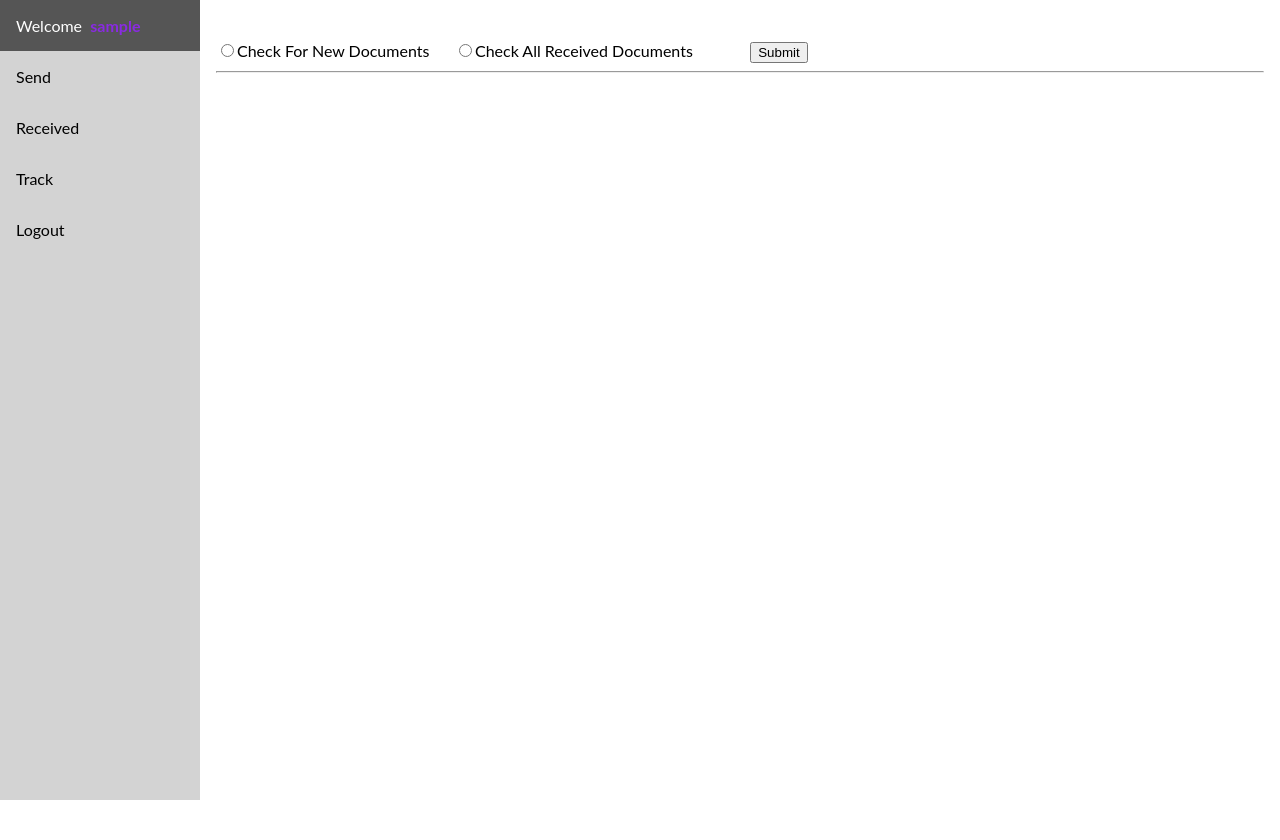
After one commit to nayanlonkar/doctracking, a Flask app: page /received in a window 1280 px wide. The commit adds this page. Shown: the top 840 px of the page. Run offline with Flask 2, Linux system fonts and the light colour scheme; the visitor is signed in with stand-in values (Sample User, id 1); some libraries are stand-ins or nearby versions.

Commit message:
receive tab first commit

```diff
--- a/app/server.py
+++ b/app/server.py
@@ -113,9 +113,6 @@ def send():
         file_obj.save(uploads_dir + doc_name)
 
         # file is added into database
-        # mongo.db.files.insert_one({'filename': doc_number, 'owner': session['username'], 'recipients': [
-        #                          {'user': recipient, 'datetime': datetime.datetime.now()}]})
-
         mongo.db.files.insert_one({
             '_id': doc_number,
             'filename': doc_name,
@@ -130,11 +127,22 @@ def send():
 
         # update counters in the database
         mongo.db.counters.update({}, {'$inc': {'fileCount': 1}})
-        result = f"file is uploaded successfully! Document id is {doc_number}"
+        result = f"file is uploaded successfully! Document id is {doc_name}"
         return render_template('send.html', user=session['username'], success=result)
     else:
         return render_template('send.html', user=session['username'])
 
 
+@app.route('/received', methods=['GET', 'POST'])
+def received():
+    if 'username' not in session:
+        return redirect(url_for('index'))
+
+    if request.method == 'POST':
+        option = request.form['options']
+    else:
+        return render_template('received.html', user=session['username'])
+
+
 if __name__ == '__main__':
     app.run(debug=True)
--- a/app/static/css/dashboard_base.css
+++ b/app/static/css/dashboard_base.css
@@ -62,3 +62,7 @@ div.content {
 .sendTab {
   margin-top: 40px;
 }
+
+.receivedTab {
+  margin-top: 40px;
+}
--- a/app/templates/dashboard_base.html
+++ b/app/templates/dashboard_base.html
@@ -12,9 +12,8 @@
     <div class="sidebar">
         <a class="#">Welcome&nbsp;&nbsp;<strong style="color: blueviolet;">{{user}}</strong></a>
         <a class="#active" href="{{ url_for('send') }}">Send</a>
-        <a href="#news" href="#received">Received</a>
-        <a href="#contact" href="#track">Track</a>
-        <a href="#about" href="#about">About</a>
+        <a class="#news" href="{{ url_for('received') }}">Received</a>
+        <a class="#contact" href="#track">Track</a>
         <a class="#logout" href="{{ url_for('logout')}}">Logout</a>
     </div>
 
--- /dev/null
+++ b/app/templates/received.html
@@ -0,0 +1,14 @@
+{% extends "dashboard_base.html" %}
+{% block content %}
+<div class="receivedTab">
+    <div class="form">
+        <form action="{{ url_for('received') }}" method="post">
+            <input type="radio" name="options" value="1">Check For New Documents &nbsp;&nbsp;&nbsp;&nbsp;
+            <input type="radio" name="options" value="2">Check All Received Documents
+            &nbsp;&nbsp;&nbsp;&nbsp;&nbsp;&nbsp;&nbsp;&nbsp;&nbsp;&nbsp;&nbsp;&nbsp;
+            <input type="submit" value="Submit">
+        </form>
+    </div>
+</div>
+<hr>
+{% endblock content %}
```
Also changed, not shown: app/static/uploads/DOC2.png, app/static/uploads/DOC3.png.
